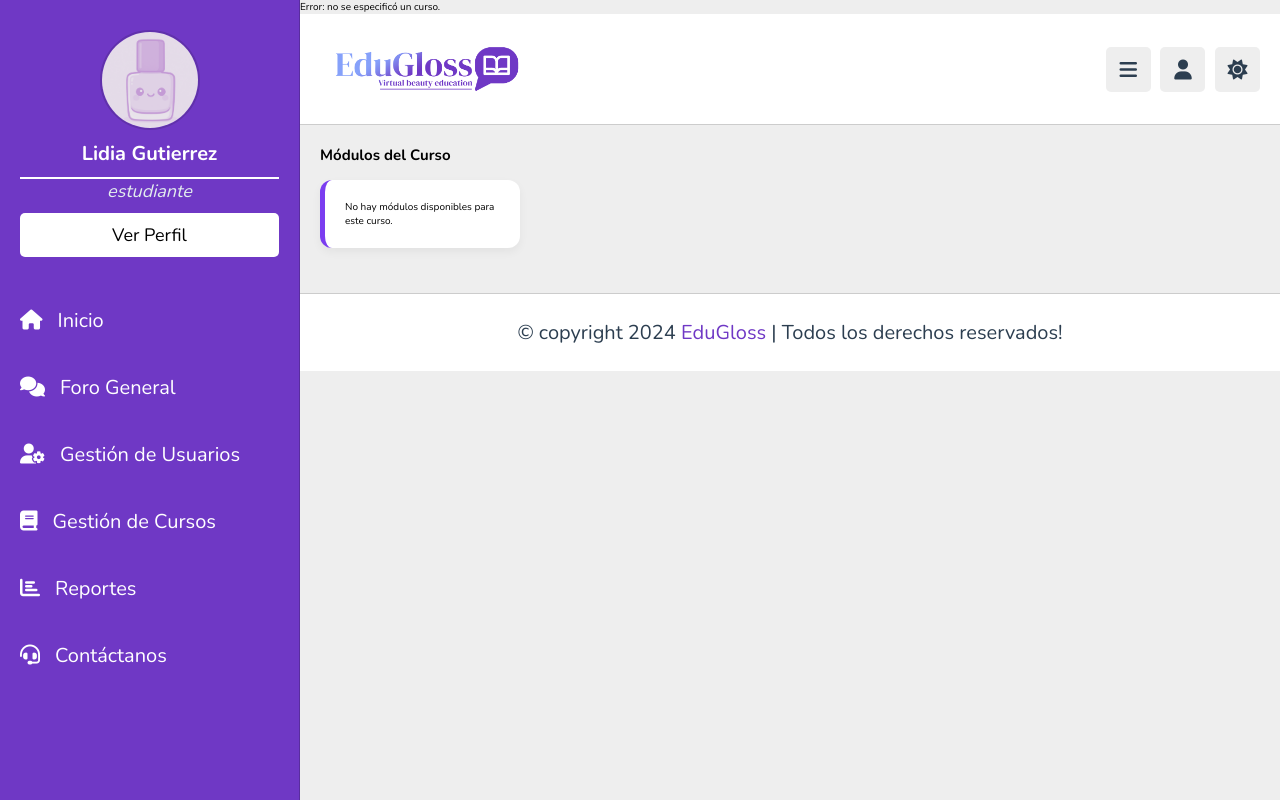
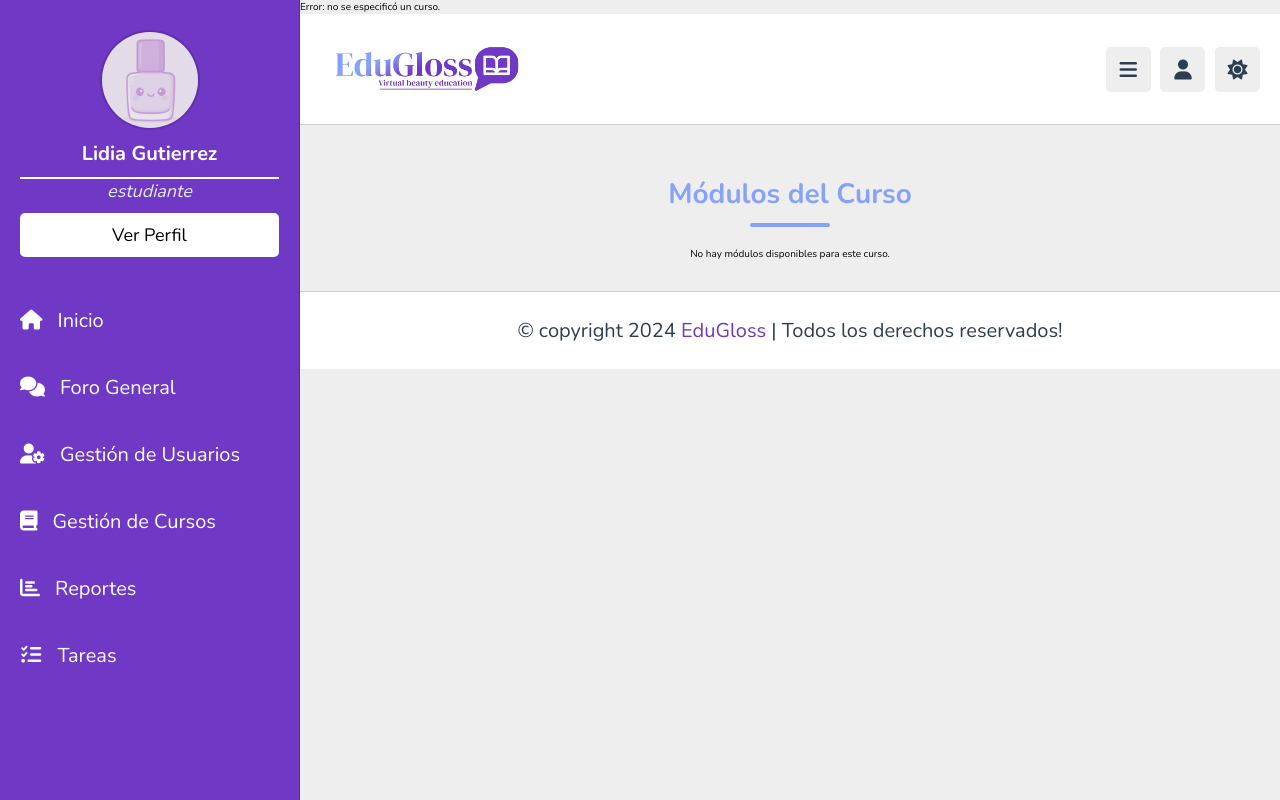
Before and after one commit to Alejathv/Edugloss-MVC, a PHP site: page /View/mestudiante/modulos_curso.php in a window 1280 px wide. Run offline with PHP 8.4, Linux system fonts and the light colour scheme; a user stored in the database is signed in; data comes from the database, SQL or seed files in the repository; some libraries are stand-ins or nearby versions.

Commit message:
arreglo de detalles

```diff
--- a/Model/ModuloModel.php
+++ b/Model/ModuloModel.php
@@ -24,11 +24,23 @@
         $stmt->execute();
         return $stmt->get_result()->fetch_all(MYSQLI_ASSOC);
     }
-    public function eliminarModulo($id_modulo) {
-    $stmt = $this->db->prepare("DELETE FROM modulo WHERE id_modulo = ?");
-    $stmt->bind_param("i", $id_modulo);
-    return $stmt->execute();
-    }
+
+    public function eliminarModulo($idModulo) {
+    // Elimina pagos relacionados con el módulo
+    $stmtPagos = $this->db->prepare("DELETE FROM pago WHERE id_modulo = ?");
+    $stmtPagos->bind_param("i", $idModulo);
+    $stmtPagos->execute();
+    $stmtPagos->close();
+
+    // Ahora elimina el módulo
+    $stmtModulo = $this->db->prepare("DELETE FROM modulo WHERE id_modulo = ?");
+    $stmtModulo->bind_param("i", $idModulo);
+    $resultado = $stmtModulo->execute();
+    $stmtModulo->close();
+
+    return $resultado;
+}
+
 
     public function actualizarModulo($data) {
     $stmt = $this->db->prepare("UPDATE modulo SET nombre = ?, descripcion = ?, precio = ?, estado = ? WHERE id_modulo = ?");
--- a/View/css/style_panel.css
+++ b/View/css/style_panel.css
@@ -2054,6 +2054,205 @@
     from { opacity: 0; transform: translateY(20px); }
     to { opacity: 1; transform: translateY(0); }
 }
+/*ESTUDIANTE HOME*/
+.estudiante-container {
+    min-height: calc(100vh - 120px);
+    padding: 30px;
+    background: #fff;
+    border-radius: 12px;
+    box-shadow: 0 2px 12px rgba(0,0,0,0.06);
+    display: flex;
+    flex-direction: column;
+    justify-content: space-between;
+    animation: fadeIn 0.4s ease-in-out;
+}
+
+.bienvenida-estudiante {
+    margin-bottom: 30px;
+    padding-bottom: 20px;
+    border-bottom: 1px solid #eee;
+}
+
+.bienvenida-estudiante h2 {
+    color: #4a4a4a;
+    margin-bottom: 5px;
+    font-size: 30px;
+    border-left: 5px solid #87A2FB;
+    padding-left: 10px;
+}
+
+.bienvenida-estudiante p {
+    color: #777;
+    font-size: 20px;
+    font-style: italic;
+}
+
+.cursos-grid {
+    display: grid;
+    grid-template-columns: repeat(auto-fit, minmax(320px, 1fr));
+    gap: 30px;
+    margin: 0 auto 40px auto;
+    max-width: 1200px;
+    justify-items: center;
+}
+
+.card-estudiante {
+    background: linear-gradient(to bottom right, #f9f9f9, #ffffff);
+    padding: 30px;
+    border-radius: 12px;
+    transition: all 0.3s ease;
+    position: relative;
+    display: block;
+    color: #333;
+    text-decoration: none;
+    border-left: 4px solid #87A2FB;
+    box-shadow: 0 2px 6px rgba(0,0,0,0.06);
+    width: 100%;
+    max-width: 360px;
+}
+
+.card-estudiante:hover {
+    transform: translateY(-6px);
+    box-shadow: 0 12px 24px rgba(0,0,0,0.12);
+    background: linear-gradient(to bottom right, #f0f0f0, #ffffff);
+}
+
+.icono-estudiante {
+    font-size: 36px;
+    color:#87A2FB;
+    margin-bottom: 20px;
+}
+
+.card-estudiante h3 {
+    margin-bottom: 10px;
+    color: #444;
+    font-size: 28px;
+}
+
+.card-estudiante p {
+    color: #666;
+    font-size: 18px;
+    line-height: 1.5;
+}
+
+.estadisticas-rapidas {
+    display: grid;
+    grid-template-columns: repeat(auto-fit, minmax(220px, 1fr));
+    gap: 25px;
+    margin-bottom: 20px;
+    max-width: 1000px;
+    width: 100%;
+    justify-items: center;
+}
+
+.card-estadistica {
+    background: linear-gradient(to top right, #f5f5f5, #ffffff);
+    padding: 25px;
+    border-radius: 12px;
+    text-align: center;
+    width: 100%;
+    max-width: 300px;
+    box-shadow: 0 2px 8px rgba(0,0,0,0.05);
+    transition: transform 0.2s ease, box-shadow 0.2s ease;
+    border-left: 5px solid #87A2FB;
+}
+
+.card-estadistica:hover {
+    transform: scale(1.04);
+    box-shadow: 0 4px 14px rgba(0,0,0,0.1);
+}
+
+.numero-estadistica {
+    font-size: 50px;
+    font-weight: bold;
+    color: #87A2FB;
+}
+
+.card-estadistica h4 {
+    font-size: 20px;
+    color: #444;
+}
+
+/* Animación */
+@keyframes fadeIn {
+    from { opacity: 0; transform: translateY(20px); }
+    to { opacity: 1; transform: translateY(0); }
+}
+
+/*ESTUDIANTE HOME */
+
+/*ESTUDIANTE MODULOS CURSOS*/
+.playlist-videos h1 {
+   font-size: 2.8rem;
+   text-align: center;
+   color: #87A2FB;
+   margin-top: 30px;
+   margin-bottom: 20px;
+   position: relative;
+   font-weight: 800;
+}
+
+.playlist-videos h1::after {
+   content: '';
+   display: block;
+   width: 80px;
+   height: 4px;
+   background-color: #87A2FB;
+   margin: 10px auto 0 auto;
+   border-radius: 2px;
+}
+
+   .modulos-container {
+   display: grid;
+   grid-template-columns: repeat(auto-fit, minmax(280px, 1fr));
+   gap: 25px;
+   padding: 25px;
+   justify-items: center;
+}
+
+.card-modulo {
+   display: flex;
+   flex-direction: row;
+   align-items: center;
+   background: #ffffff;
+   border-left: 8px solid #87A2FB;
+   border-radius: 15px;
+   box-shadow: 0 6px 18px rgba(0, 0, 0, 0.1);
+   padding: 25px;
+   width: 100%;
+   max-width: 420px;
+   min-height: 140px;
+   cursor: pointer;
+   transition: all 0.3s ease-in-out;
+}
+
+.card-modulo:hover {
+   box-shadow: 0 8px 20px rgba(123, 61, 240, 0.25);
+   transform: translateY(-6px);
+   background-color: #f3ecff;
+}
+
+.card-modulo .icono {
+   font-size: 3rem;
+   color: #87A2FB;
+   margin-right: 25px;
+}
+
+.card-modulo .contenido h3 {
+   margin: 0;
+   font-size: 2.5rem;
+   color: #2a2a2a;
+   font-weight: bold;
+}
+
+.card-modulo .contenido p {
+   margin-top: 10px;
+   font-size: 2rem;
+   color: #555;
+   line-height: 1.5;
+}
+/*ESTUDIANTE MODULOS CURSOS*/
+
 /* foro */
 .foro-container {
           max-width: 800px;
--- a/View/mestudiante/modulos_curso.php
+++ b/View/mestudiante/modulos_curso.php
@@ -5,11 +5,16 @@
 
     require_once "../../Model/ModuloModel.php";
     require_once "../../Model/database.php";
+   require_once '../../Controller/EstudianteController.php';
+
 
     $database = new Database();
     $conn = $database->getConnection();
     $moduloModel = new ModuloModel($conn);
+    $controller = new EstudianteController($conn);
 
+    $redireccionCurso = $controller->mostrarInscripciones();
+   $hayInscripciones = !empty($redireccionCurso);
     $idCurso = isset($_GET['id_curso']) ? (int)$_GET['id_curso'] : null;
     $modulos = [];
 
@@ -35,55 +40,13 @@
 
    <!-- custom css file link  -->
    <link rel="stylesheet" href="../css/style_panel.css">
-   <style>
-    .card-modulo {
-   display: flex;
-   align-items: flex-start;
-   background: #fff;
-   border-left: 5px solid #7b3df0; /* morado como en la imagen */
-   border-radius: 12px;
-   box-shadow: 0 4px 10px rgba(0, 0, 0, 0.05);
-   padding: 20px;
-   margin: 15px 0;
-   cursor: pointer;
-   transition: all 0.3s ease;
-   max-width: 200px;
-}
-
-.card-modulo:hover {
-   box-shadow: 0 6px 14px rgba(123, 61, 240, 0.2);
-   transform: translateY(-2px);
-}
-
-.card-modulo .icono {
-   font-size: 2rem;
-   color: #7b3df0;
-   margin-right: 15px;
-}
-
-.card-modulo .contenido h3 {
-   margin: 0;
-   font-size: 1.2rem;
-   color: #333;
-   font-weight: 600;
-}
-
-.card-modulo .contenido p {
-   margin-top: 5px;
-   font-size: 0.95rem;
-   color: #666;
-}
-
-</style>
 
 
 </head>
 <body>
 
 <header class="header">
-
    <section class="flex">
-
       <a href="home.php" class="logo">
          <img src="../img/LogoEGm.png" alt="EduGloss" style="height: 80px;">
       </a>
@@ -92,24 +55,16 @@
          <div id="user-btn" class="fas fa-user"></div>
          <div id="toggle-btn" class="fas fa-sun"></div>
       </div>
-
-      <!-- Perfil del usuario, muestra la imagen, nombre y rol -->
       <div class="profile">
          <img src="../img/<?= htmlspecialchars($_SESSION['foto_perfil'] ?? 'icon1.png') ?>" class="image" alt="Foto de perfil">
-         <h3 class="name">
-         <?= htmlspecialchars($_SESSION['nombre'] . ' ' . $_SESSION['apellido']) ?>
-         </h3>
+         <h3 class="name"><?= htmlspecialchars($_SESSION['nombre'] . ' ' . $_SESSION['apellido']) ?></h3>
          <p class="role">Estudiante</p>
-         <a href="profile.html" class="btn">ver perfil</a>
-         <!-- Botones para iniciar sesión o registrarse -->
+         <a href="../perfil.php" class="btn">ver perfil</a>
          <div class="flex-btn">
-            <a href="login.html" class="option-btn">Entrar</a>
-            <a href="register.html" class="option-btn">Registrarse</a>
+            <a href="../../logout.php" class="option-btn">Cerrar Sesión</a>
          </div>
       </div>
-
    </section>
-
 </header>
 
 <div class="side-bar">
@@ -134,8 +89,7 @@
       <?php if (isset($_SESSION['rol_nombre'])) { ?>
          <?php if ($_SESSION['rol_nombre'] == 'estudiante') { ?>
             <!-- Enlaces para estudiantes -->
-         <a href="ver_materiales.php"><i class="fas fa-graduation-cap"></i><span>Cursos</span></a>
-         <a href="teachers.html"><i class="fas fa-chalkboard-user"></i><span>Docentes</span></a>
+            <a href="<?= htmlspecialchars($redireccionCurso) ?>"><i class="fas fa-graduation-cap"></i><span>Cursos</span></a>
 
          <?php } elseif ($_SESSION['rol_nombre'] == 'docente') { ?>
             <!-- Enlaces para docentes -->
@@ -155,31 +109,30 @@
       <?php } ?>
 
    <!-- Enlace común para todos -->
-   <a href="contact.html"><i class="fas fa-headset"></i><span>Contáctanos</span></a>
+    <a href="tareas.php"><i class="fas fa-tasks"></i><span>Tareas</span></a>
 </nav>
 
 </div>
 
 <section class="playlist-videos">
-
-    <h1>Módulos del Curso</h1>
-    <div class="card-modulo">
+    <h1 style="text-align:center;">Módulos del Curso</h1>
     <?php if (empty($modulos)): ?>
-        <p>No hay módulos disponibles para este curso.</p>
+        <p style="text-align:center;">No hay módulos disponibles para este curso.</p>
     <?php else: ?>
-            <div id="lista-modulos">
+        <div class="modulos-container">
             <?php foreach ($modulos as $modulo): ?>
-                    <div class="modulo" onclick="abrirMaterial(<?= $modulo['id_modulo'] ?>)">
-                        <div class="icono"><i class="fas fa-book"></i></div>
-
+                <div class="card-modulo" onclick="abrirMaterial(<?= $modulo['id_modulo'] ?>)">
+                    <div class="icono"><i class="fas fa-book-open"></i></div>
+                    <div class="contenido">
                         <h3><?= htmlspecialchars($modulo['nombre']) ?></h3>
                         <p><?= htmlspecialchars($modulo['descripcion']) ?></p>
+                    </div>
                 </div>
             <?php endforeach; ?>
         </div>
     <?php endif; ?>
-    </div>
 </section>
+
 
 
 <footer class="footer">
--- a/index.php
+++ b/index.php
@@ -335,7 +335,7 @@
                                             </button>
                                         </div>
 
-                                        <form action="procesar_pago.php" method="POST">
+                                        <form action="View/procesar_pago.php" method="POST">
                                             <input type="hidden" name="tipo_producto" value="modulo">
                                             <input type="hidden" name="id_producto" value="<?= $modulo['id_modulo'] ?>">
                                             <input type="hidden" name="nombre_producto" value="<?= htmlspecialchars($modulo['nombre']) ?>">
```
Also changed, not shown: View/mestudiante/home.php (+13 -22 lines), View/mestudiante/ver_materiales.php (+4 -15 lines), documentos/comprobante_1750987669.jpeg (added). Lines whose indentation alone changed are shown as unchanged.
